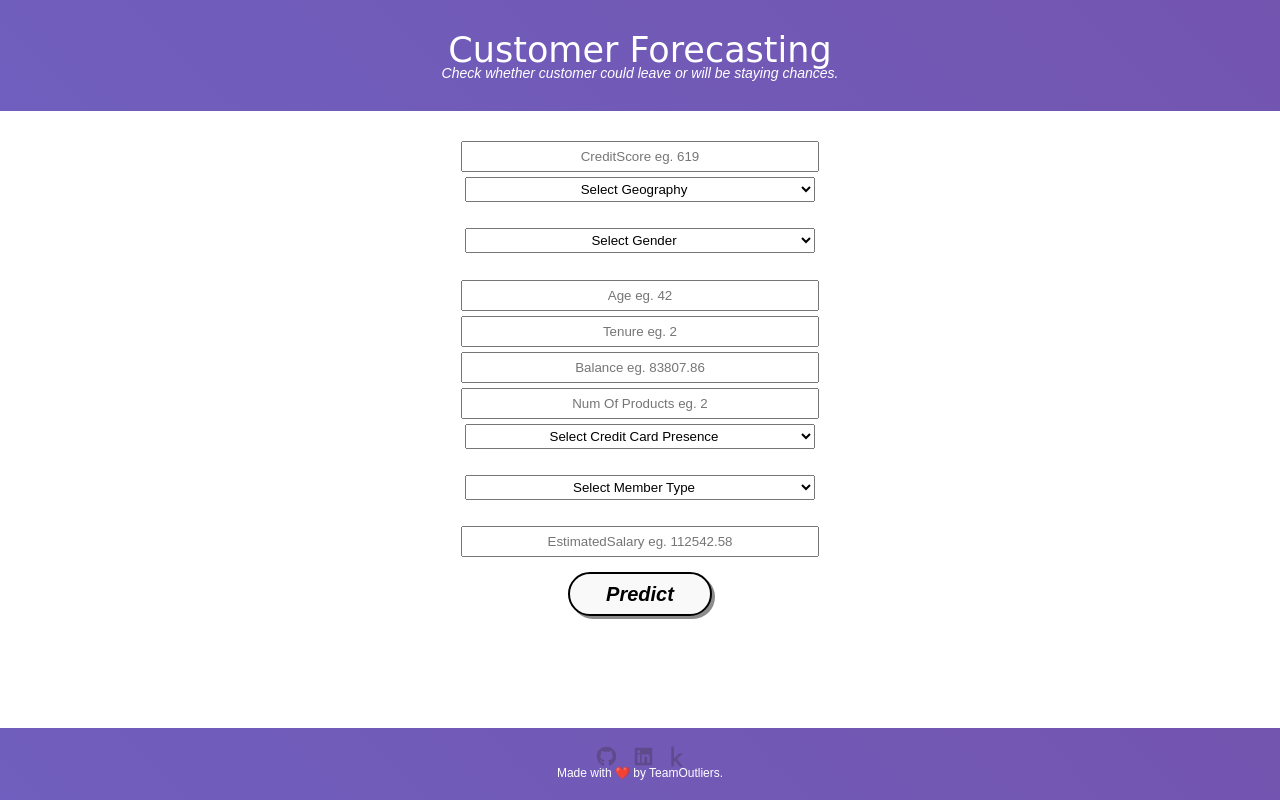
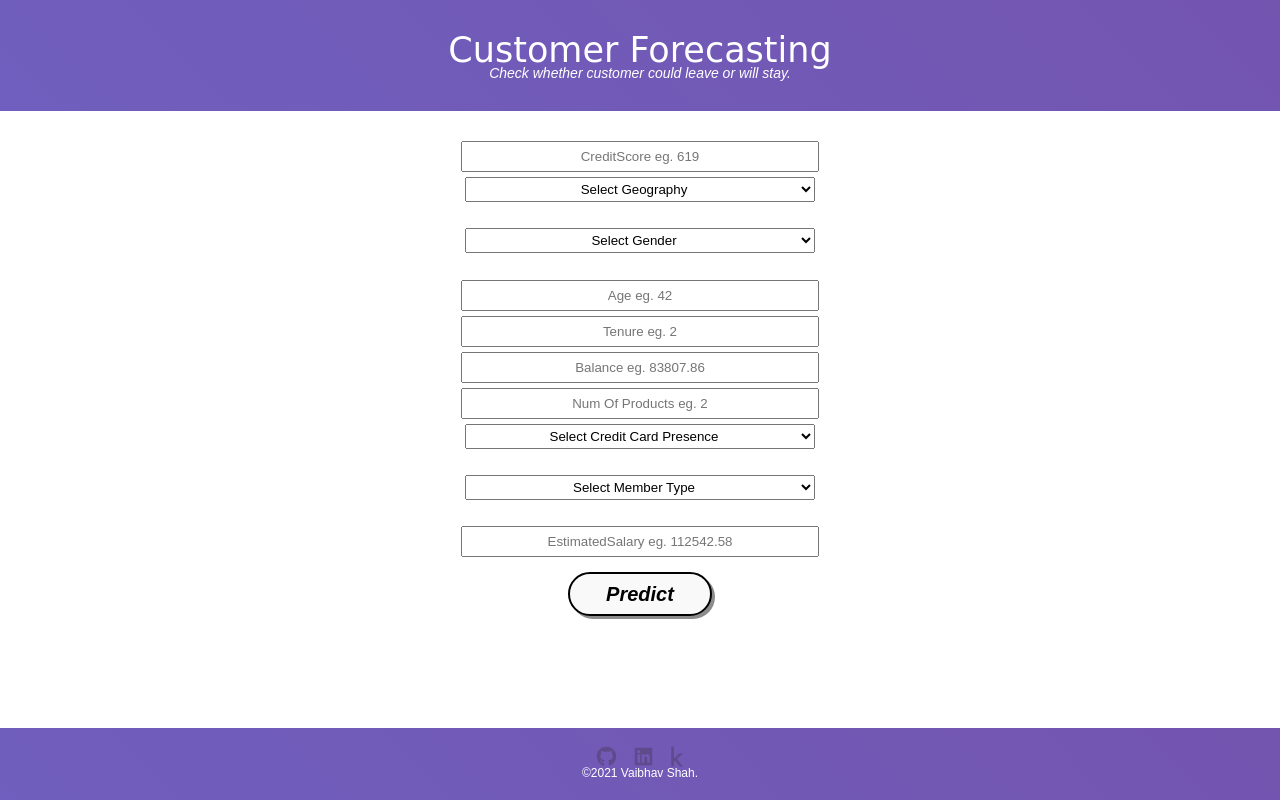
Before and after one commit to vaibhavshah1234/Bank_customer_deployed_model, a Flask app: page / in a window 1280 px wide. Run offline with Flask 2, Linux system fonts and the light colour scheme; parts of the project's set-up code (start-up, migrations or seed data) failed here and were passed over; some libraries are stand-ins or nearby versions; some web fonts are replaced.

Commit message:
Update index.html

```diff
--- a/templates/index.html
+++ b/templates/index.html
@@ -15,7 +15,7 @@
     	<div class="container">
             <h2 class='container-heading'><span class="heading_font">Customer Forecasting</span></h2>
             <div class='description'>
-    			<p>Check whether customer could leave or will be staying chances.</p>
+    			<p>Check whether customer could leave or will stay.</p>
     		</div>
     	</div>
 
@@ -60,11 +60,11 @@
         <!-- Footer -->
        <div class='footer'>
            <div class="contact">
-               <a target="_blank" href="https://github.com/tanujdhiman/"><i class="fab fa-github fa-lg contact-icon"></i></a>
-               <a target="_blank" href="https://www.linkedin.com/in/tanuj-dhiman-a5647a16b/"><i class="fab fa-linkedin fa-lg contact-icon"></i></a>
-               <a target="_blank" href="https://www.kaggle.com/tanujdhiman/"><i class="fab fa-kaggle fa-lg contact-icon"></i></a>
+               <a target="_blank" href="https://github.com/vaibhavshah1234"><i class="fab fa-github fa-lg contact-icon"></i></a>
+               <a target="_blank" href="https://www.linkedin.com/in/vaibhav-shah-704104212"><i class="fab fa-linkedin fa-lg contact-icon"></i></a>
+               <a target="_blank" https://twitter.com/@vaibhav65921573"><i class="fab fa-kaggle fa-lg contact-icon"></i></a>
            </div>
-           <p class='footer-description'>Made with ❤️ by TeamOutliers.</p>
+           <p class='footer-description'>©2021 Vaibhav Shah.</p>
        </div>
 
     </body>
```
